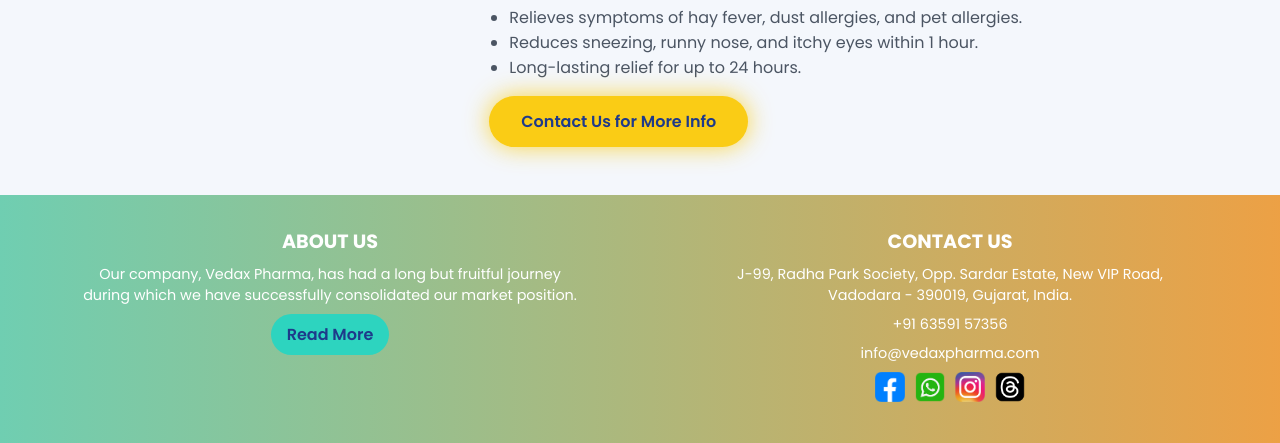
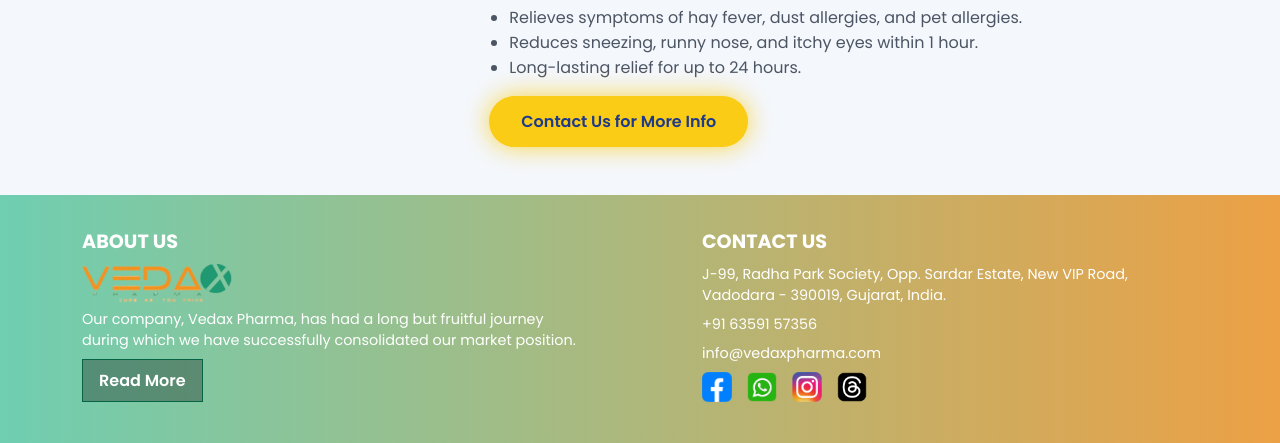
Before and after one commit to mannkachhiya/Vedax, a plain HTML site: page products/product-details.html in a window 1280 px wide. Shown: the part 578-1021 px from the top of the page. Drawn offline with Linux system fonts and the light colour scheme.

Commit message:
Update product-details.html

```diff
--- a/products/product-details.html
+++ b/products/product-details.html
@@ -7,6 +7,7 @@
     <link rel="icon" type="image/x-icon" href="../imgs/favicon.ico">
     <link href="https://fonts.googleapis.com/css2?family=Poppins:wght@300;400;600;700&display=swap" rel="stylesheet">
     <link rel="stylesheet" href="https://cdnjs.cloudflare.com/ajax/libs/font-awesome/6.4.0/css/all.min.css">
+    <link rel="stylesheet" href="../footer.css">
     <style>
         html, body {
             margin: 0;
@@ -300,7 +301,7 @@
             transform: scale(1.2);
         }
 
-         /* Footer */ /* Footer Styles */
+         /* Footer */ /* Footer Styles
 footer {
     background: linear-gradient(90deg, #4fc49fcd, #eb9124d8);
     color: white;
@@ -363,7 +364,7 @@ footer {
 
 
 
-    /* Responsive Design for Footer */
+    /* Responsive Design for Footer
     @media (max-width: 768px) {
     footer {
         flex-direction: column;
@@ -580,6 +581,7 @@ footer {
     <footer>
         <div class="footer-section">
             <h3>ABOUT US</h3>
+            <img src="../imgs/logo.png" style="width: 150px;">
             <p>Our company, Vedax Pharma, has had a long but fruitful journey during which we have successfully consolidated our market position.</p>
             <a href="../about.html" class="read-more">Read More</a>
         </div>
```
